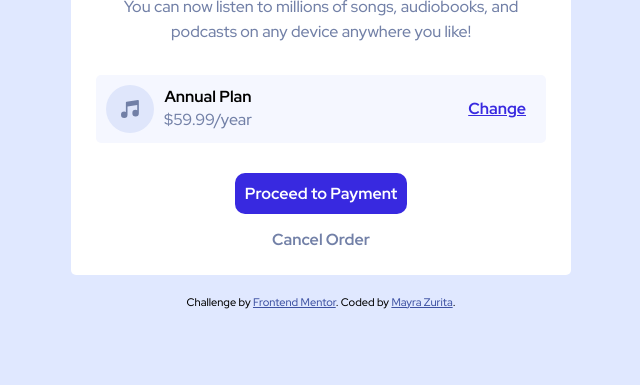
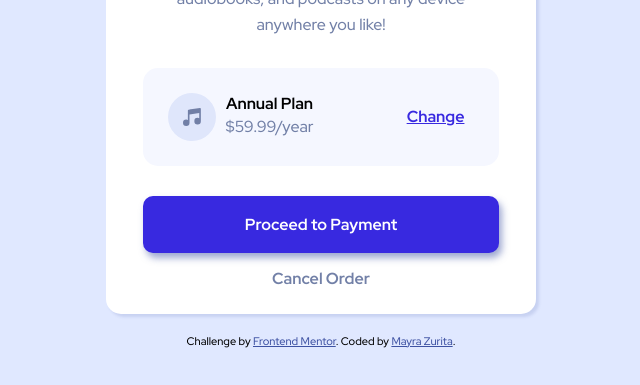
Before and after one commit to mizrmx/Order-Summary-Component, a plain HTML site: page index.html in a window 1280 px wide. Shown: the part 415-800 px from the top of the page, without its empty margins (319-959 px from the left). Drawn offline with Linux system fonts and the light colour scheme.

Commit message:
update style

```diff
--- a/css/style.css
+++ b/css/style.css
@@ -62,23 +62,23 @@ button
     background-color: #FFF;
     margin: 20px;
     padding-bottom: 20px;
-    border-radius: 5px;
-    box-shadow: 3px  3px 3px hsl(228, 45%, 44%), 0.15;
+    border-radius: 15px;
+    box-shadow: 3px  3px 3px hsl(228, 45%, 44%, 0.15);
 }
 
 .container img.hero
 {
     width: 100%;
-    border-radius: 5px 5px 0 0;
+    border-radius: 15px 15px 0 0;
 }
 
 .container .pricing
 {
     width: 90%;
     margin: 30px auto;
-    padding: 10px;
+    padding: 25px;
     background-color: var(--very-pale-blue);
-    border-radius: 5px;
+    border-radius: 15px;
     display: flex;
     align-items: center;
     justify-content: space-between;
@@ -99,12 +99,12 @@ button
 .container h1
 {
     color: hsl(223, 47%, 23%);
-    margin: 10px 0;
+    margin: 30px 0;
 }
 
 .container p.desc
 {
-    padding: 0 30px;
+    padding: 0 70px;
 }
 
 .btn
@@ -127,10 +127,12 @@ button
 
 .btn-primary
 {
+    width: 90%;
     background-color: var(--bright-blue);
     color: #FFF;
-    padding: 10px;
+    padding: 18px;
     margin-bottom: 10px;
+    box-shadow: 3px 5px 7px hsl(228, 45%, 44%, 0.5);
 }
 
 .btn-primary:hover, .btn-change:hover
@@ -167,7 +169,18 @@ button
 
     .container
     {
-        width: 500px;
+        width: 430px;
+        /*padding: 0px 20px 20px 20px;*/
+    }
+
+    .container p.desc
+    {
+        padding: 0 60px;
+    }
+
+    .btn-primary, .container .pricing
+    {
+        width: 83%;
     }
 }
 
```
